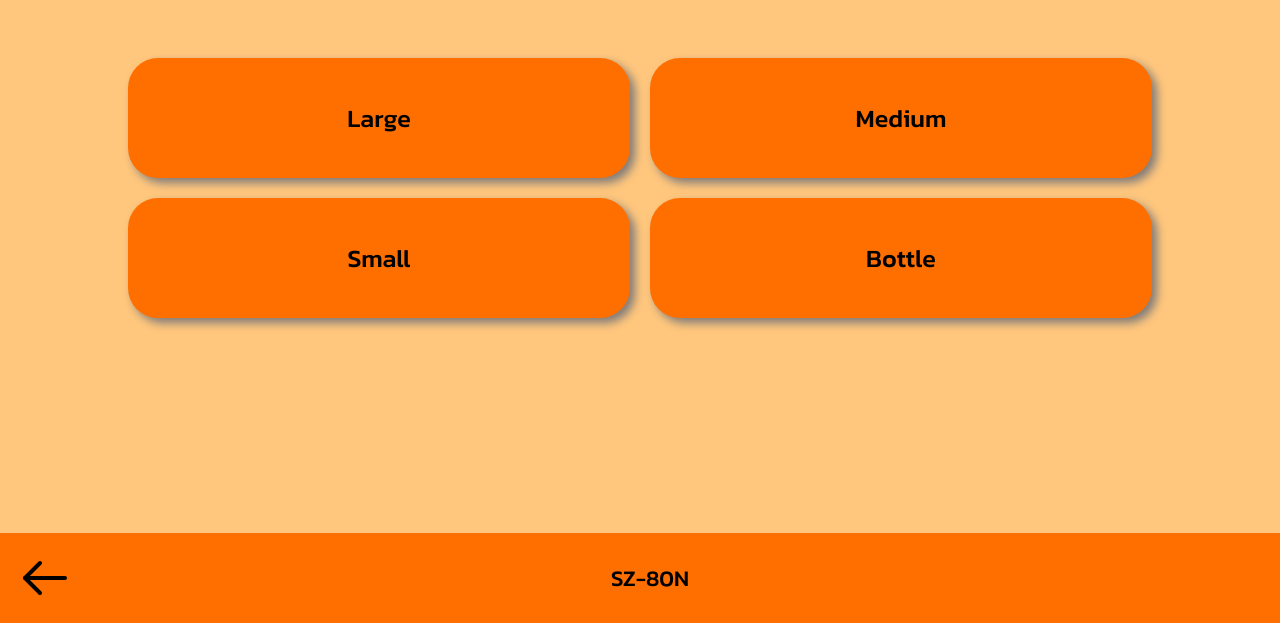
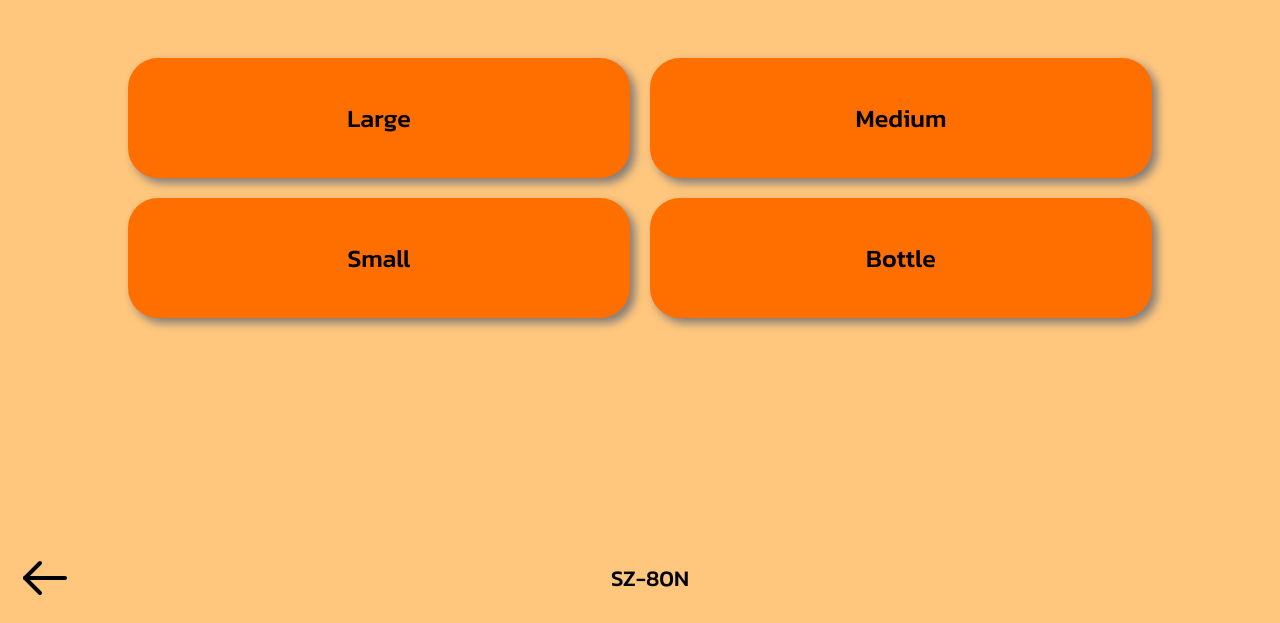
Before and after one commit to VictorGubau/hmi, a plain HTML site: page index.html in a window 1280 px wide. Shown: the part 177-800 px from the top of the page. Drawn offline with Linux system fonts and the light colour scheme.

Commit message:
style(UI): 💄remove redundant background color from footer styles

```diff
--- a/style.css
+++ b/style.css
@@ -77,8 +77,7 @@ footer{
   bottom: 0;
   padding: 20px;
   justify-content: space-between;
-  background-color: #ff6f00;
-  align-items: center;
+   align-items: center;
   width: 100%;
   gap: 10px;
 }
```
